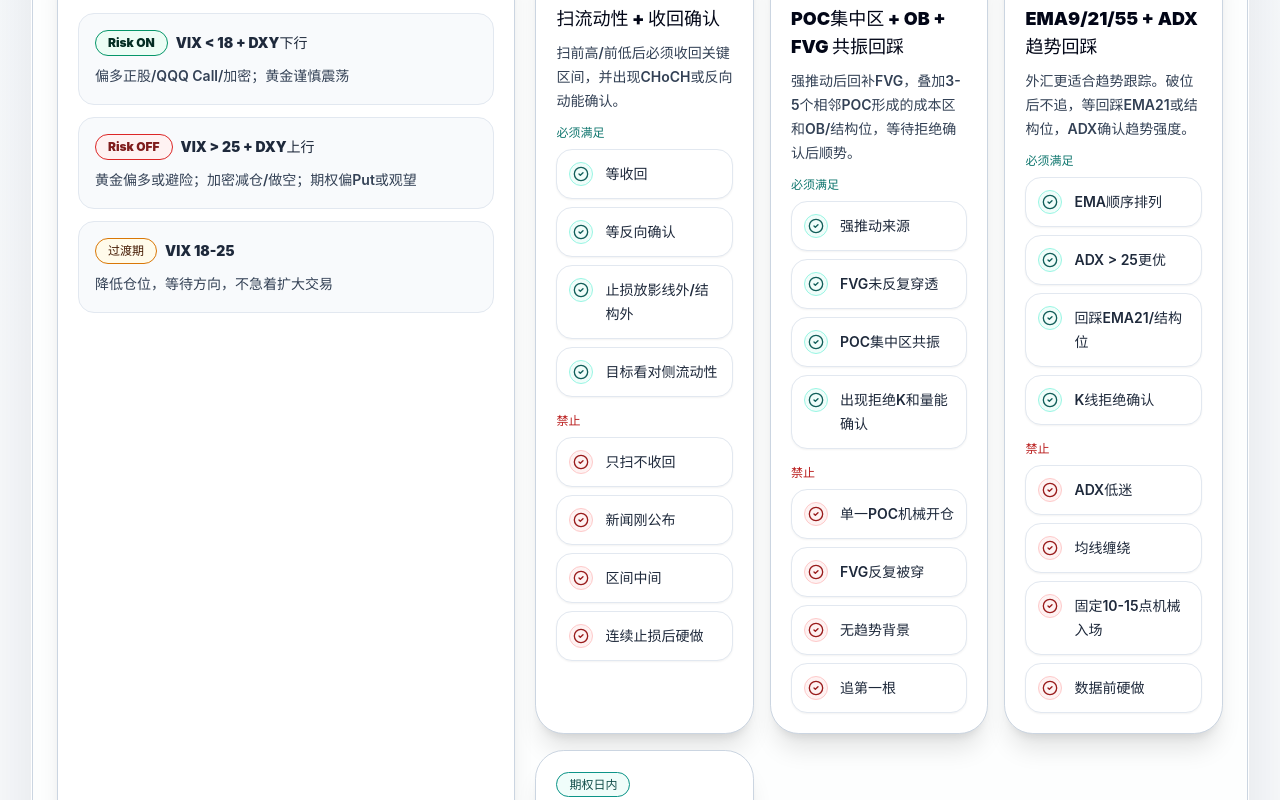
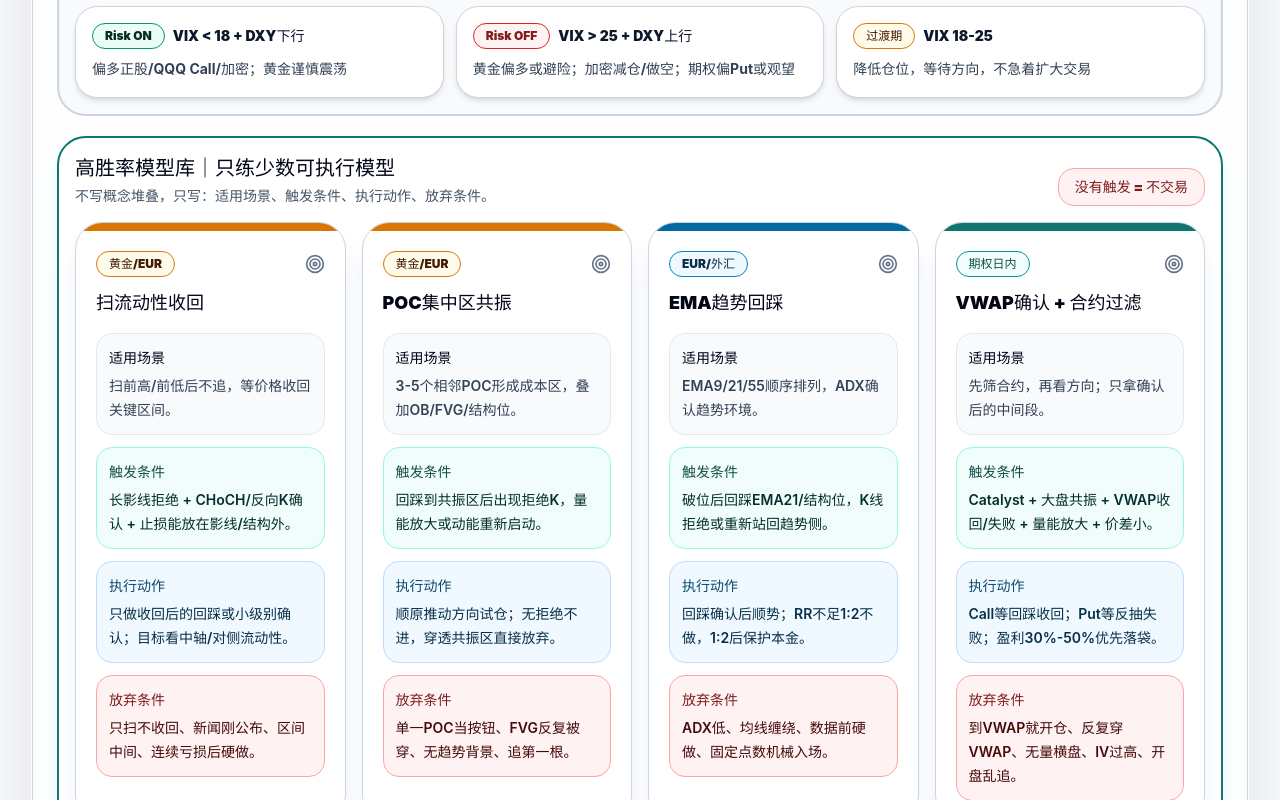
Before and after one commit to TPCapital/ModelTrade-, a React (Vite) app: page / in a window 1280 px wide. Shown: the part 5720-6520 px from the top of the page. Built offline with nearby package versions, Linux system fonts and the light colour scheme.

Commit message:
Add files via upload

```diff
--- a/src/App.jsx
+++ b/src/App.jsx
@@ -347,31 +347,35 @@ const trainingQuestions = [
 const highWinModels = [
   {
     market: "黄金/EUR",
-    title: "扫流动性 + 收回确认",
-    desc: "扫前高/前低后必须收回关键区间，并出现CHoCH或反向动能确认。",
-    doRules: ["等收回", "等反向确认", "止损放影线外/结构外", "目标看对侧流动性"],
-    banRules: ["只扫不收回", "新闻刚公布", "区间中间", "连续止损后硬做"],
+    title: "扫流动性收回",
+    use: "扫前高/前低后不追，等价格收回关键区间。",
+    trigger: "长影线拒绝 + CHoCH/反向K确认 + 止损能放在影线/结构外。",
+    action: "只做收回后的回踩或小级别确认；目标看中轴/对侧流动性。",
+    avoid: "只扫不收回、新闻刚公布、区间中间、连续亏损后硬做。",
   },
   {
     market: "黄金/EUR",
-    title: "POC集中区 + OB + FVG 共振回踩",
-    desc: "强推动后回补FVG，叠加3-5个相邻POC形成的成本区和OB/结构位，等待拒绝确认后顺势。",
-    doRules: ["强推动来源", "FVG未反复穿透", "POC集中区共振", "出现拒绝K和量能确认"],
-    banRules: ["单一POC机械开仓", "FVG反复被穿", "无趋势背景", "追第一根"],
+    title: "POC集中区共振",
+    use: "3-5个相邻POC形成成本区，叠加OB/FVG/结构位。",
+    trigger: "回踩到共振区后出现拒绝K，量能放大或动能重新启动。",
+    action: "顺原推动方向试仓；无拒绝不进，穿透共振区直接放弃。",
+    avoid: "单一POC当按钮、FVG反复被穿、无趋势背景、追第一根。",
   },
   {
     market: "EUR/外汇",
-    title: "EMA9/21/55 + ADX 趋势回踩",
-    desc: "外汇更适合趋势跟踪。破位后不追，等回踩EMA21或结构位，ADX确认趋势强度。",
-    doRules: ["EMA顺序排列", "ADX > 25更优", "回踩EMA21/结构位", "K线拒绝确认"],
-    banRules: ["ADX低迷", "均线缠绕", "固定10-15点机械入场", "数据前硬做"],
+    title: "EMA趋势回踩",
+    use: "EMA9/21/55顺序排列，ADX确认趋势环境。",
+    trigger: "破位后回踩EMA21/结构位，K线拒绝或重新站回趋势侧。",
+    action: "回踩确认后顺势；RR不足1:2不做，1:2后保护本金。",
+    avoid: "ADX低、均线缠绕、数据前硬做、固定点数机械入场。",
   },
   {
     market: "期权日内",
-    title: "VWAP确认 + 量能 + 合约过滤",
-    desc: "只做确认后的中间段，不在VWAP机械开仓。先筛合约，再谈方向。",
-    doRules: ["Catalyst", "大盘共振", "VWAP确认", "量能放大", "合约价差小"],
-    banRules: ["开盘前15分钟乱追", "反复穿VWAP", "无量横盘", "IV过高"],
+    title: "VWAP确认 + 合约过滤",
+    use: "先筛合约，再看方向；只拿确认后的中间段。",
+    trigger: "Catalyst + 大盘共振 + VWAP收回/失败 + 量能放大 + 价差小。",
+    action: "Call等回踩收回；Put等反抽失败；盈利30%-50%优先落袋。",
+    avoid: "到VWAP就开仓、反复穿VWAP、无量横盘、IV过高、开盘乱追。",
   },
 ];
 
@@ -563,12 +567,76 @@ function ExpansionSystem() {
 }
 
 function MacroAndModels() {
+  const toneForState = (state) => state === "Risk OFF" ? "red" : state === "Risk ON" ? "green" : "amber";
+  const modelTone = (market) => market === "期权日内" ? "teal" : market === "EUR/外汇" ? "blue" : "amber";
+
   return (
-    <section className="mb-8 rounded-[2.2rem] border border-slate-300 bg-white/80 p-5 shadow-[0_24px_70px_rgba(15,23,42,0.10)] ring-1 ring-white md:p-6">
-      <SectionHeader number="05" title="宏观过滤 + 高胜率模型库" desc="每周只需要用宏观矩阵确定环境；每天只需要练少数高胜率形态。" tone="slate" />
-      <div className="grid gap-5 xl:grid-cols-[0.8fr_1.2fr]">
-        <Card className="rounded-[1.8rem] border-slate-300 p-5 shadow-xl"><h3 className="text-xl font-black text-slate-950">风险偏好矩阵</h3><div className="mt-4 space-y-3">{macroMatrix.map(([state, cond, action]) => <div key={state} className="rounded-2xl border border-slate-200 bg-slate-50 p-4"><div className="flex flex-wrap items-center gap-2"><Badge tone={state === "Risk OFF" ? "red" : state === "Risk ON" ? "green" : "amber"}>{state}</Badge><span className="text-sm font-black text-slate-800">{cond}</span></div><p className="mt-2 text-sm font-semibold leading-6 text-slate-700">{action}</p></div>)}</div></Card>
-        <div className="grid gap-4 lg:grid-cols-3">{highWinModels.map((m) => <Card key={m.title} className="rounded-[1.8rem] border-slate-300 p-5 shadow-xl"><Badge tone={m.market === "期权日内" ? "teal" : "amber"}>{m.market}</Badge><h3 className="mt-3 text-lg font-black text-slate-950">{m.title}</h3><p className="mt-2 text-sm font-semibold leading-6 text-slate-700">{m.desc}</p><div className="mt-3 space-y-2"><div className="text-xs font-black text-teal-700">必须满足</div>{m.doRules.map((r) => <RuleLine key={r} tone="teal">{r}</RuleLine>)}<div className="pt-2 text-xs font-black text-red-700">禁止</div>{m.banRules.map((r) => <RuleLine key={r} tone="red">{r}</RuleLine>)}</div></Card>)}</div>
+    <section className="mb-8 rounded-[2.2rem] border border-slate-300 bg-white/90 p-5 shadow-[0_24px_70px_rgba(15,23,42,0.10)] ring-1 ring-white md:p-6">
+      <SectionHeader number="05" title="宏观过滤 + 高胜率模型库" desc="这一栏改成横向执行卡：先判断环境，再选择模型。每张卡只保留开盘时真正能执行的触发、动作和放弃条件。" tone="slate" />
+
+      <div className="rounded-[1.8rem] border-2 border-slate-300 bg-slate-50 p-4 shadow-inner">
+        <div className="mb-3 flex items-center justify-between gap-3">
+          <h3 className="text-lg font-black text-slate-950">风险偏好矩阵｜先定今天能不能放大交易</h3>
+          <Badge tone="slate">每周/每日开盘前</Badge>
+        </div>
+        <div className="grid gap-3 lg:grid-cols-3">
+          {macroMatrix.map(([state, cond, action]) => (
+            <div key={state} className="rounded-[1.4rem] border border-slate-300 bg-white p-4 shadow-md">
+              <div className="mb-2 flex flex-wrap items-center gap-2">
+                <Badge tone={toneForState(state)}>{state}</Badge>
+                <span className="text-sm font-black text-slate-900">{cond}</span>
+              </div>
+              <p className="text-sm font-bold leading-6 text-slate-700">{action}</p>
+            </div>
+          ))}
+        </div>
+      </div>
+
+      <div className="mt-5 rounded-[1.8rem] border-2 border-teal-700 bg-white p-4 shadow-xl shadow-teal-100/70">
+        <div className="mb-4 flex flex-col gap-2 md:flex-row md:items-end md:justify-between">
+          <div>
+            <h3 className="text-xl font-black text-slate-950">高胜率模型库｜只练少数可执行模型</h3>
+            <p className="mt-1 text-sm font-bold text-slate-600">不写概念堆叠，只写：适用场景、触发条件、执行动作、放弃条件。</p>
+          </div>
+          <div className="rounded-2xl border border-red-300 bg-red-50 px-4 py-2 text-sm font-black text-red-900">没有触发 = 不交易</div>
+        </div>
+
+        <div className="grid gap-4 xl:grid-cols-4">
+          {highWinModels.map((m) => (
+            <Card key={m.title} className="flex min-h-[360px] flex-col overflow-hidden rounded-[1.7rem] border-slate-300 shadow-xl shadow-slate-200/80">
+              <div className={cn(
+                "h-2",
+                modelTone(m.market) === "teal" ? "bg-teal-700" : modelTone(m.market) === "blue" ? "bg-sky-700" : "bg-amber-600"
+              )} />
+              <div className="flex flex-1 flex-col p-5">
+                <div className="flex items-center justify-between gap-2">
+                  <Badge tone={modelTone(m.market)}>{m.market}</Badge>
+                  <Target className="h-5 w-5 text-slate-500" />
+                </div>
+                <h3 className="mt-3 text-lg font-black leading-7 text-slate-950">{m.title}</h3>
+
+                <div className="mt-4 space-y-3 text-sm leading-6">
+                  <div className="rounded-2xl border border-slate-200 bg-slate-50 p-3">
+                    <div className="font-black text-slate-950">适用场景</div>
+                    <p className="mt-1 font-semibold text-slate-700">{m.use}</p>
+                  </div>
+                  <div className="rounded-2xl border border-teal-200 bg-teal-50 p-3">
+                    <div className="font-black text-teal-900">触发条件</div>
+                    <p className="mt-1 font-semibold text-teal-950">{m.trigger}</p>
+                  </div>
+                  <div className="rounded-2xl border border-blue-200 bg-sky-50 p-3">
+                    <div className="font-black text-sky-900">执行动作</div>
+                    <p className="mt-1 font-semibold text-sky-950">{m.action}</p>
+                  </div>
+                  <div className="mt-auto rounded-2xl border border-red-300 bg-red-50 p-3">
+                    <div className="font-black text-red-900">放弃条件</div>
+                    <p className="mt-1 font-semibold text-red-950">{m.avoid}</p>
+                  </div>
+                </div>
+              </div>
+            </Card>
+          ))}
+        </div>
       </div>
     </section>
   );
```
